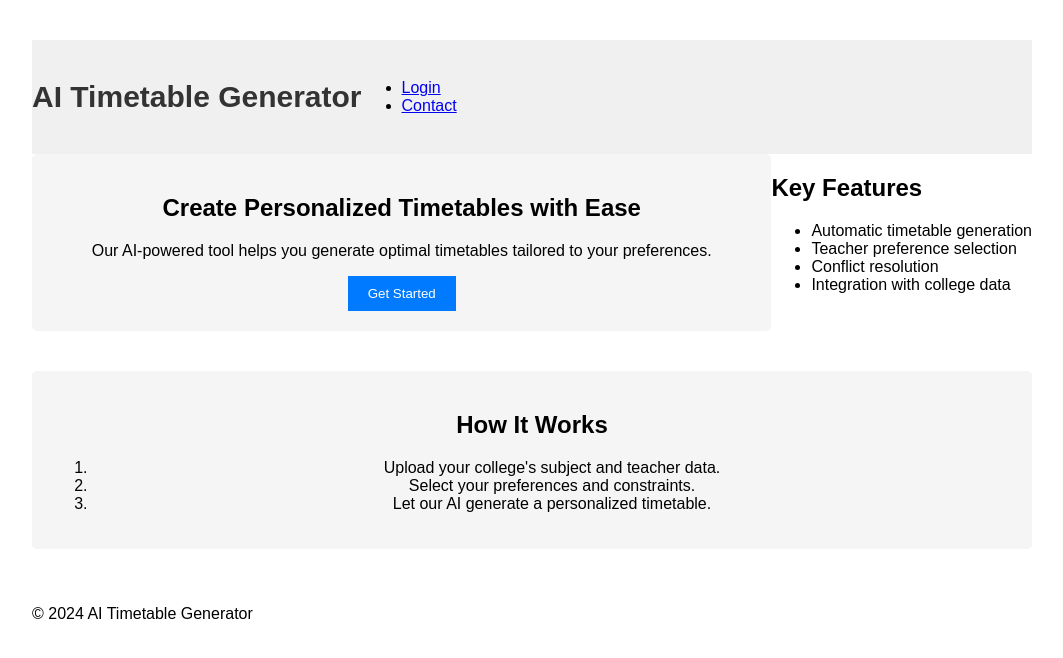
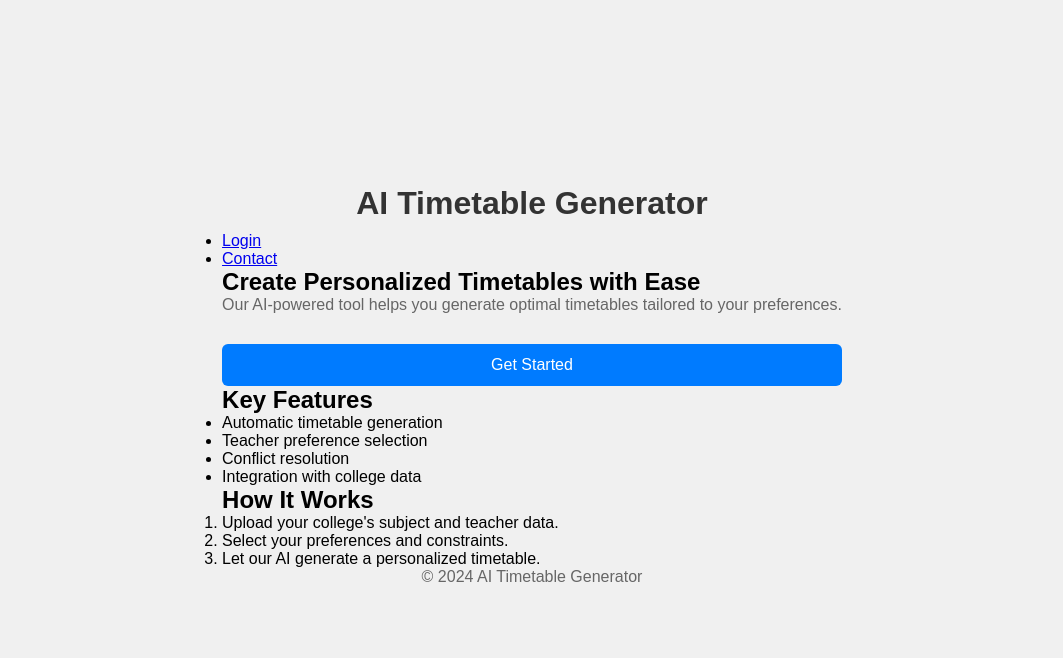
Before and after one commit to Aaditya-7937/frontend, a plain HTML site: page index.html in a window 1280 px wide. Shown: the whole page, without its empty margins (108-1171 px from the left). Drawn offline with Linux system fonts and the light colour scheme.

Commit message:
Update styles.css

```diff
--- a/styles.css
+++ b/styles.css
@@ -1,68 +1,3 @@
-body {
-    font-family: Arial, sans-serif;
-    margin: 0;
-    padding: 0;
-    background-color: #fff; /* Light background */
-}
-
-.container {
-    max-width: 1000px; /* Wider container */
-    margin: 0 auto;
-    padding: 40px; /* More padding */
-}
-
-header {
-    display: flex;
-    align-items: center;
-    padding: 20px 0; /* Adjust padding */
-    background-color: #f0f0f0; /* Lighter header background */
-}
-
-header img {
-    height: 50px; /* Adjust logo size */
-    margin-right: 20px; /* Spacing between logo and heading */
-}
-
-h1 {
-    font-size: 30px;
-    color: #333; /* Darker text */
-}
-
-main {
-    display: flex; /* Arrange sections side-by-side (optional) */
-    flex-wrap: wrap; /* Wrap sections if they overflow (optional) */
-}
-
-.hero, .benefits, .how-it-works {
-    flex: 1 1 33%; /* Make sections roughly equal width (optional) */
-    padding: 20px; /* Padding for each section */
-    margin-bottom: 40px; /* Spacing between sections */
-    background-color: #f5f5f5; /* Light background for sections */
-    border-radius: 5px; /* Rounded corners for sections */
-    text-align: center; /* Center text for some sections (optional) */
-}
-
-.benefits ul {
-    list-style: none;
-    padding: 0;
-    margin: 20px 0; /* Spacing for list items */
-}
-
-.benefits li {
-    margin-bottom: 15px;
-}
-
-.benefits li i {
-    color: #007bff; /* Blue color for icons */
-    margin-right: 10px; /* Spacing between icon and text */
-}
-
-.primary-button {
-    background-color: #007bff;
-    color: #fff;
-    border: none;
-    padding: 10px 20px;
-    border-radius: 5px
 * {
     margin: 0;
     padding: 0;
```
